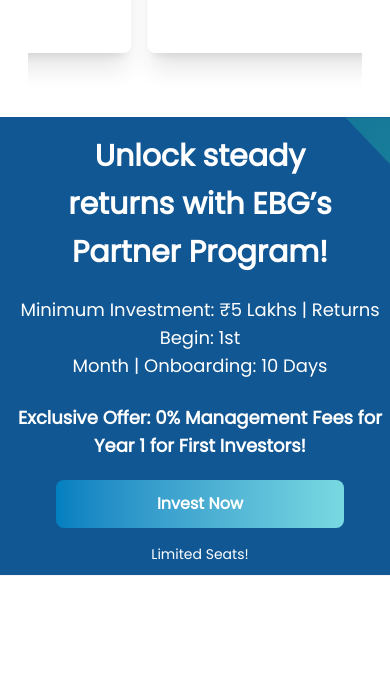
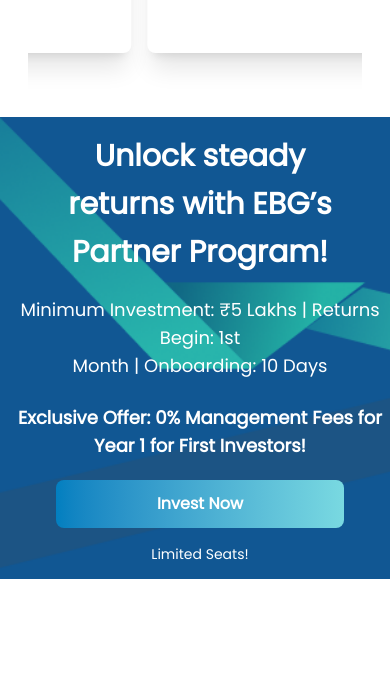
Before and after one commit to OcelotsDevelopment/new-ebg-partner-program, a website built with Vite: page index.html in a window 390 px wide. Shown: the part 7652-8329 px from the top of the page. Built offline with nearby package versions, Linux system fonts and the light colour scheme.

Commit message:
mobile image is here

```diff
--- a/index.html
+++ b/index.html
@@ -1111,8 +1111,8 @@
 
   </section>
 
-  <section class="mt-6 mb-20 w-full flex flex-col justify-center bg-left py-2.5 md:py-0"
-    style="height: 462px; background-image: url('./assets/segment.png'); background-size: cover; background-repeat: no-repeat;">
+  <section class="mt-6 mb-20 w-full flex flex-col justify-center bg-center py-2.5 md:py-0 bg-[url(./assets/mob-segment.png)] md:bg-[url(./assets/segment.png)]"
+    style="height: 462px; background-size: cover; background-repeat: no-repeat;">
     <div class=" ml-2.5 md:ml-9 text-white text-center md:text-left ">
       <h2 class="text-3xl lg:text-[40px] leading-12 font-bold mb-5">
         Unlock steady <br>returns with EBG’s<br>Partner Program!
```
Also changed, not shown: assets/mob-segment.png (added).
